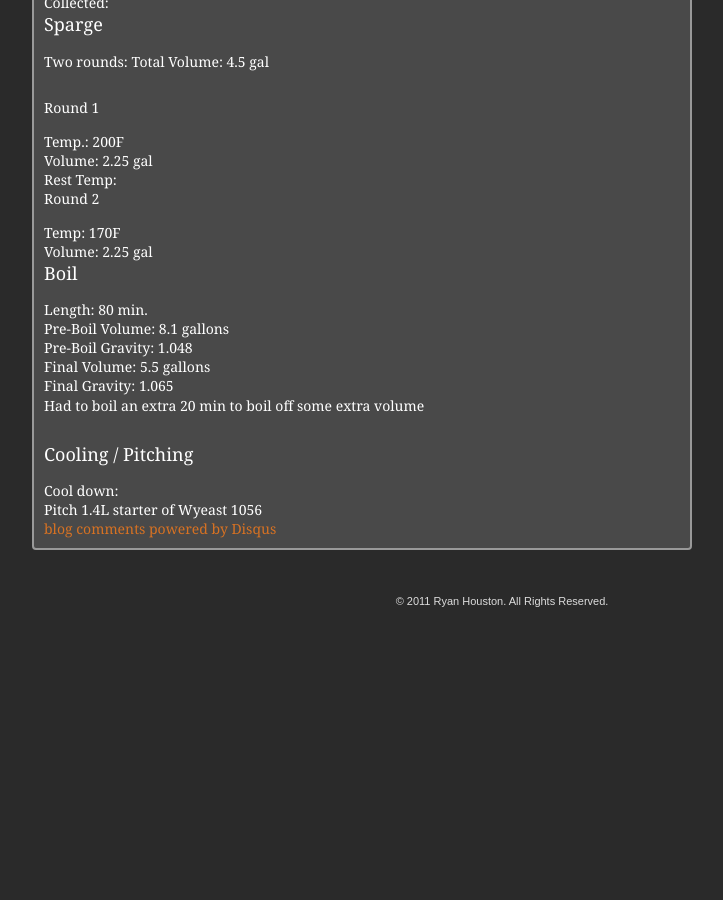
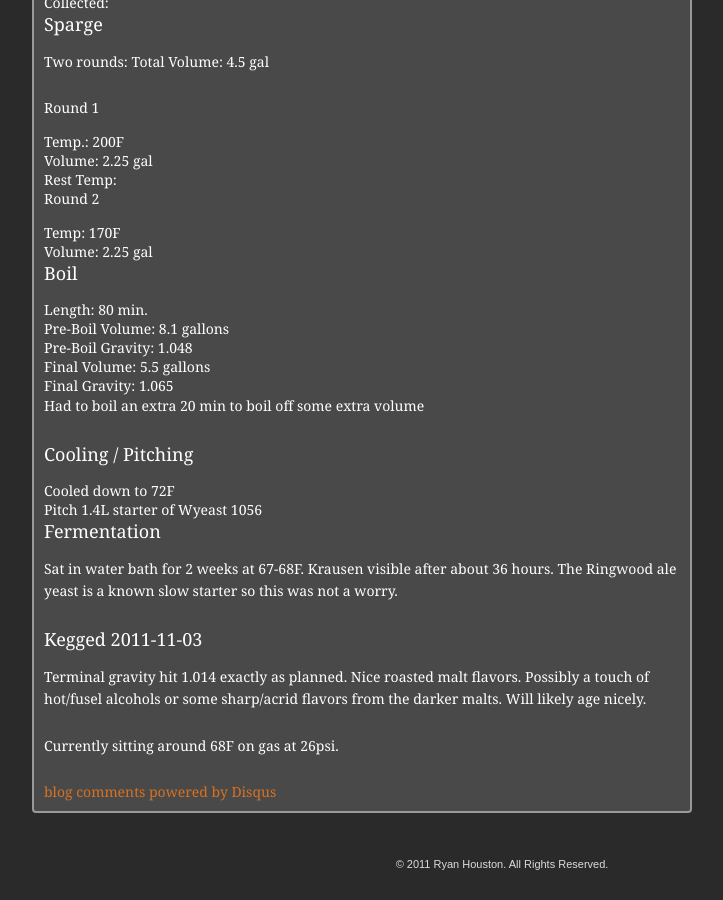
Before and after one commit to ryanhouston/ryanjhouston.com, a Jekyll site: the page built from brewing/_posts/2011-10-10-robust-porter.markdown, in a window 1280 px wide and 900 px high, scrolled down 1315 px. Shown: the whole window, without its empty margins (138-861 px from the left). Built offline with Jekyll 4.4.1, drawn with Linux system fonts in a browser that asks for light colours; comment, search, counter and statistics services are not loaded; before the commit the page ends 1952 px from its top, so only the background shows below that.

Commit message:
Add more porter notes after kegging

```diff
--- a/brewing/_posts/2011-10-10-robust-porter.markdown
+++ b/brewing/_posts/2011-10-10-robust-porter.markdown
@@ -4,6 +4,10 @@ layout: post
 category: brewing
 date: 2011-10-10
 disqus-id: 2011-10-10-robust-porter
+OG: 1.065
+FG: 1.014
+ABV: 6.66%
+
 ---
 
 
@@ -87,5 +91,13 @@ Total Volume: 4.5 gal
 Had to boil an extra 20 min to boil off some extra volume
 
 ### Cooling / Pitching
-- Cool down:
+- Cooled down to 72F
 - Pitch 1.4L starter of Wyeast 1056
+
+### Fermentation
+Sat in water bath for 2 weeks at 67-68F. Krausen visible after about 36 hours. The Ringwood ale yeast is a known slow starter so this was not a worry.
+
+### Kegged 2011-11-03
+Terminal gravity hit 1.014 exactly as planned. Nice roasted malt flavors. Possibly a touch of hot/fusel alcohols or some sharp/acrid flavors from the darker malts. Will likely age nicely.
+
+Currently sitting around 68F on gas at 26psi.
```
